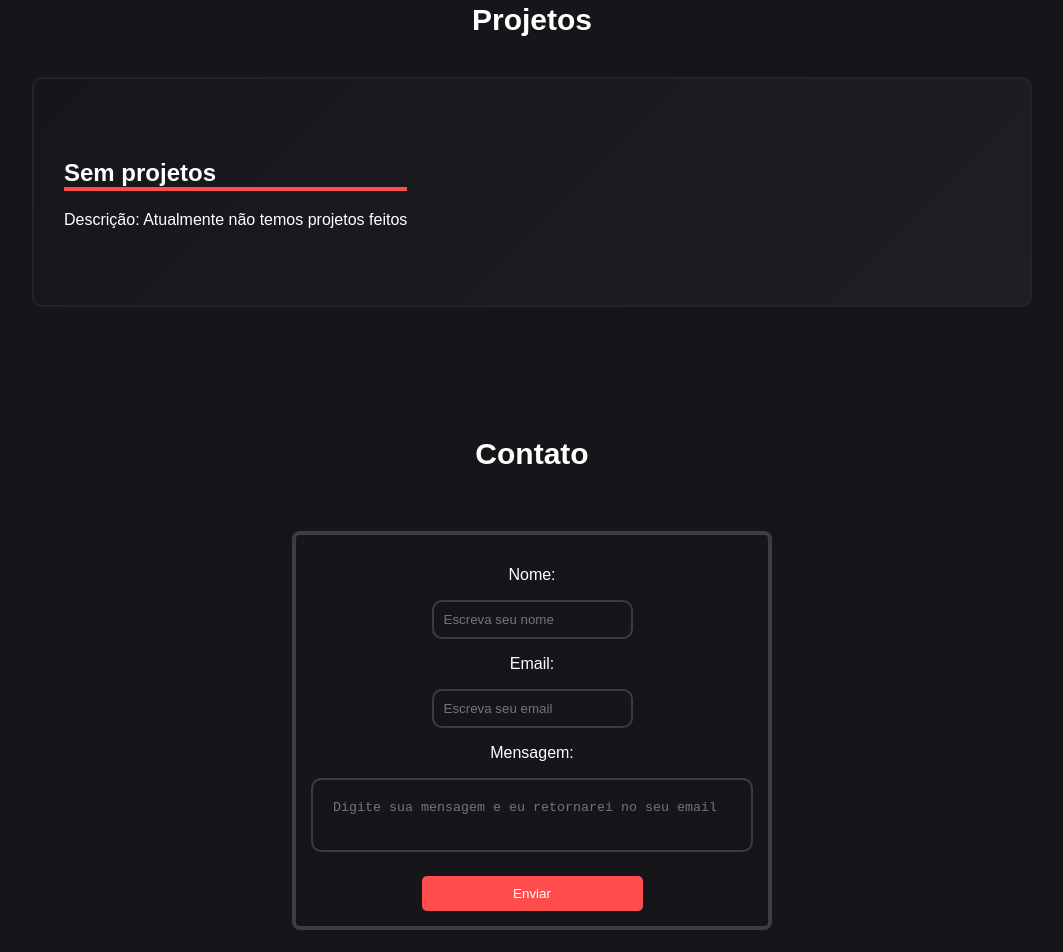
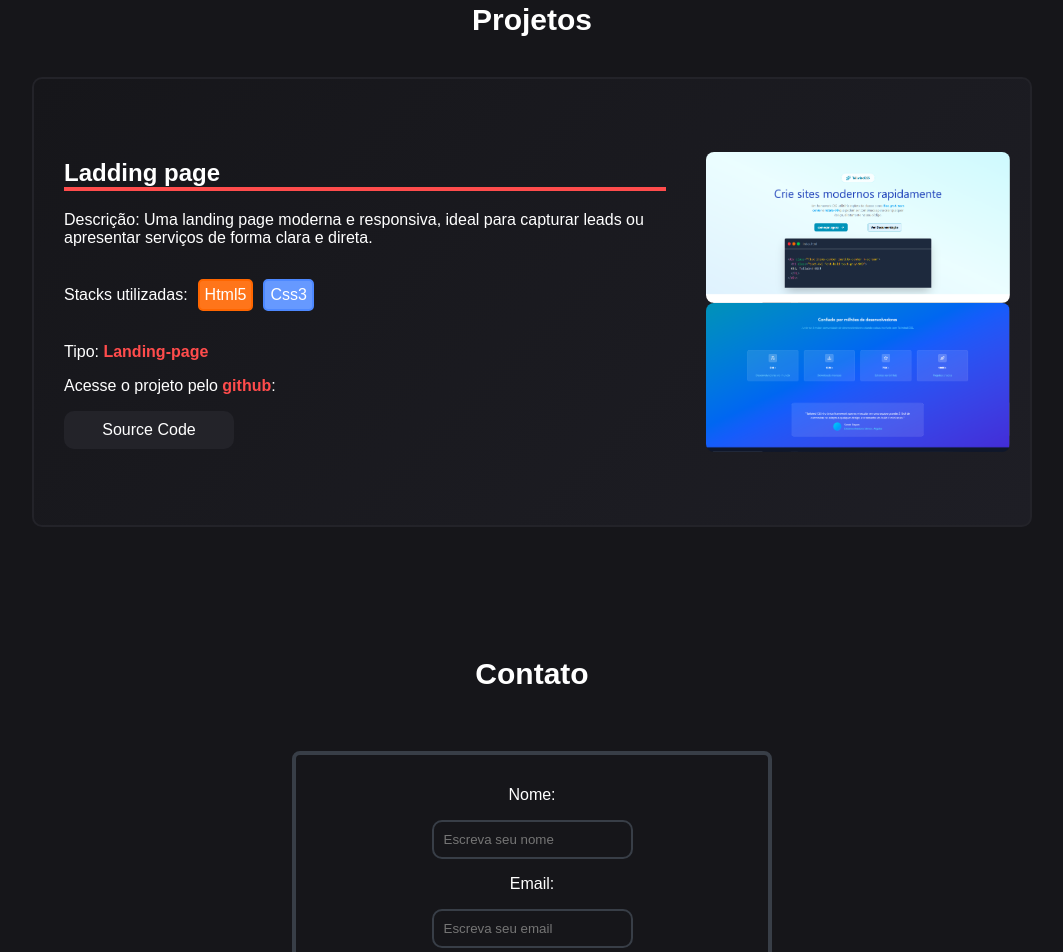
Before and after one commit to Kyo-code278/Potifolio-Kauan, a plain HTML site: page index.html in a window 1280 px wide. Shown: the part 1760-2712 px from the top of the page, without its empty margins (108-1171 px from the left). Drawn offline with Linux system fonts and the light colour scheme.

Commit message:
Update index.html

```diff
--- a/index.html
+++ b/index.html
@@ -122,10 +122,23 @@
     <div class="projeto  from-left">
 
         <div class="projeto-desc">
-          <h2>Sem projetos</h2>
-          <p>Descrição: Atualmente não temos projetos feitos</p>
+          <h2>Ladding page</h2>
+          <p>Descrição: Uma landing page moderna e responsiva, ideal para capturar leads ou apresentar serviços de forma clara e direta.</p>
+            <div class="stacks">
+            <p>Stacks utilizadas:</p>
+            <p class="html">Html5</p>
+            <p class="css">Css3</p>
+          </div>
+          <p>Tipo: <strong>Landing-page</strong></p>
+          <p>Acesse o projeto pelo <strong>github</strong>:  </p>
+           <a href="https://github.com/Kyo-code278/Tailwind-landing-page" target="_blank" rel="noopener noreferrer"><p class="codigo">Source Code</p></a>
 
 
+        </div>
+       <div class="projetos-img">
+         <img src="img/tailwind-page-pv1.png" alt="lading page">
+        <img src="img/tailwind-page-pv2.png" alt="lading page">
+       </div>
       </div>
 
 
```
